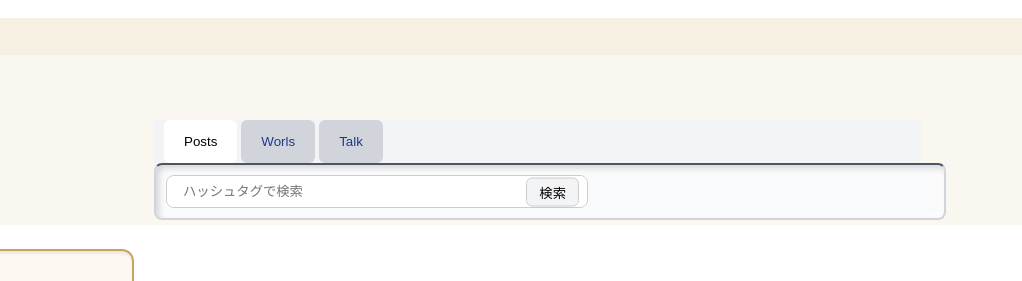
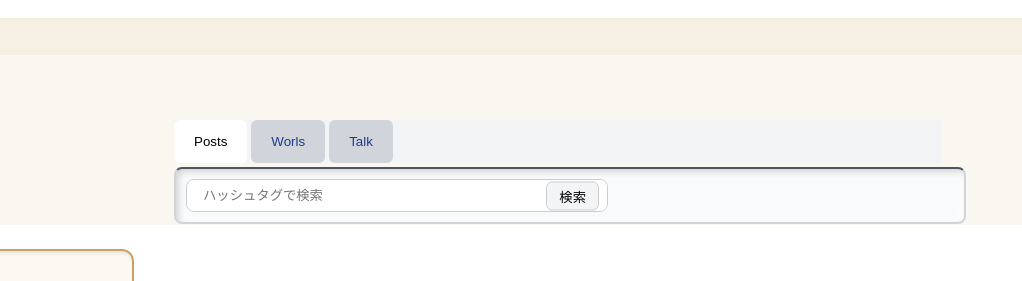
Before and after one commit to higashiyuto/web-app-farm, a website: page client/pages/home/index.html in a window 1280 px wide. Shown: the top 281 px of the page, 258-1280 px from the left. Drawn offline with Linux system fonts and the light colour scheme; a web font is replaced by a local one.

Commit message:
style変更

```diff
--- a/client/pages/home/style.css
+++ b/client/pages/home/style.css
@@ -116,7 +116,7 @@ html, body {
 ======================== */
 .tab-container {
   width: 60%;
-  margin-left: 40px;
+  margin-left: 60px;
   margin-right: 30px;
   margin-top: -105px; /* 上の余白をなくす */
   position: relative;   /* ← 追加 */
@@ -127,8 +127,9 @@ html, body {
 .tab {
   display: flex;
   gap: 4px;
-  padding-left: 10px;
+  padding-left: 2s0px;
   background-color: #f3f4f6;
+  margin-bottom: 4px;
 }
 
 .tab-button {
```
